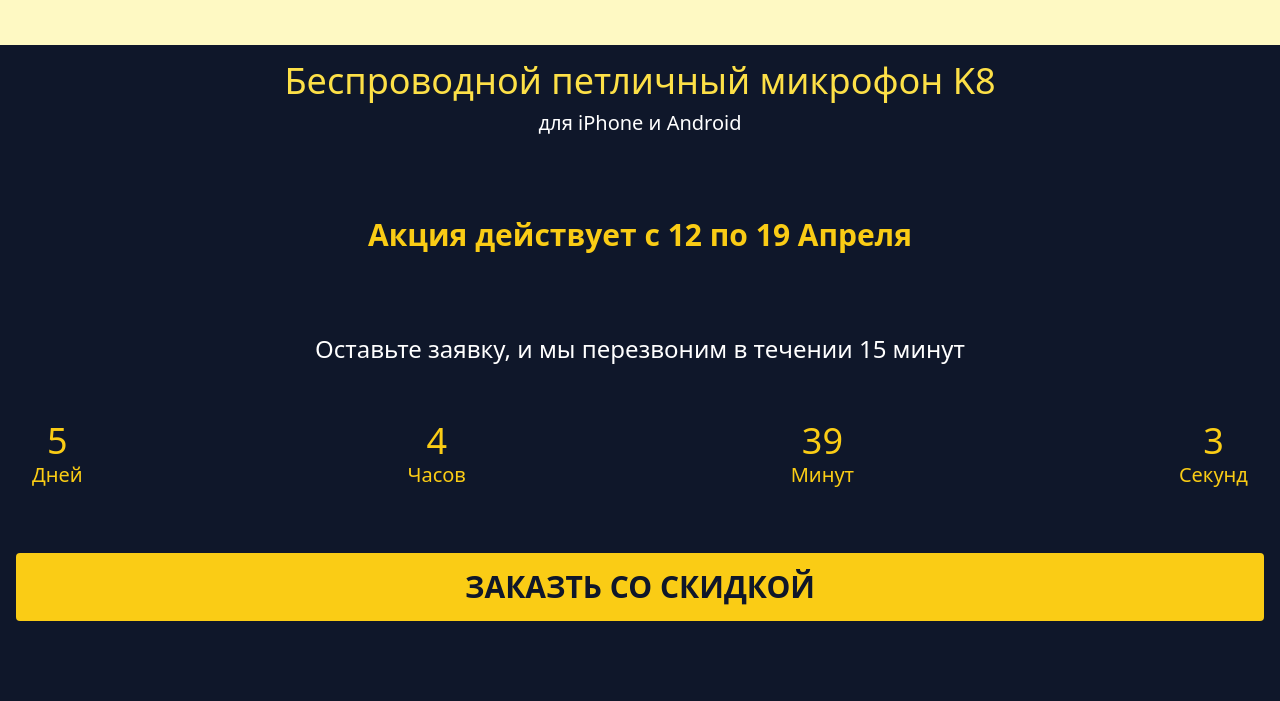
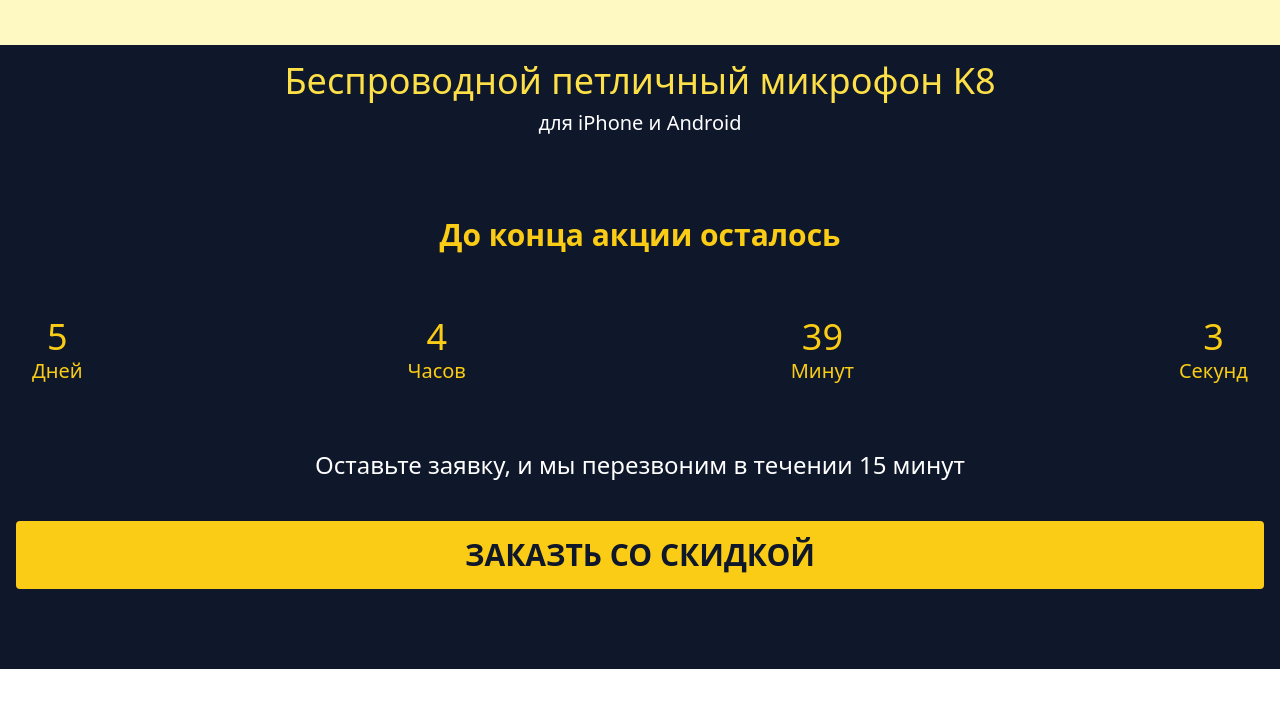
Before and after one commit to petter-tchirkov/k8, a website built with Vite: page index.html in a window 1280 px wide. Shown: the part 7378-8079 px from the top of the page. After the commit the page ends 8047 px from the top, so only its background shows below. Built offline with nearby package versions, Linux system fonts and the light colour scheme; files whose address does not match are found by name.

Commit message:
initial3

```diff
--- a/index.html
+++ b/index.html
@@ -155,10 +155,9 @@
       <h3 class="microphone__subtitle text-center text-white text-xl">для iPhone и Android</h3>
     </div>
     <div class="microphone__discount bg-slate-900 p-4 pb-20">
-      <h2 class="text-center text-3xl text-yellow-400 p-4 pt-12 font-black mb-16">Акция действует с 12 по 19 Апреля
+      <h2 class="text-center text-3xl text-yellow-400 p-4 pt-12 font-black mb-8">До конца акции осталось
       </h2>
-      <p class="text-center text-white text-2xl mb-10">Оставьте заявку, и мы перезвоним в течении 15 минут
-      </p>
+
       <div class="microphone__countdown flex justify-between p-4 mb-12">
         <div class="days text-4xl flex flex-col items-center text-yellow-400">
           <p id="days">00</p>
@@ -177,6 +176,11 @@
           <span class="text-xl">Секунд</span>
         </div>
       </div>
+
+      <p class="text-center text-white text-2xl mb-10">Оставьте заявку, и мы перезвоним в течении 15 минут
+      </p>
+
+
       <button class="order rounded w-full text-slate-900 text-3xl py-4 text-center font-black bg-yellow-400">ЗАКАЗТЬ
         СО
         СКИДКОЙ
```
